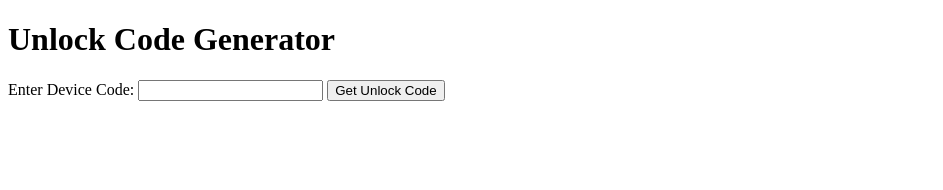
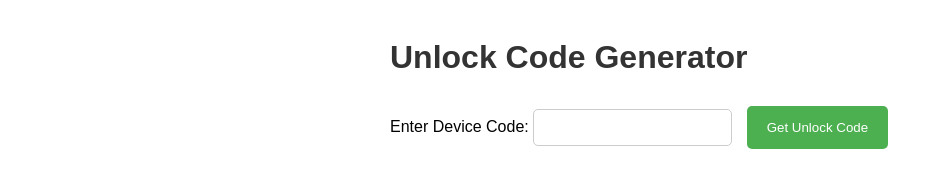
Before and after one commit to mixelpixx/calc, a plain HTML site: page index.html in a window 1280 px wide. Shown: the whole page, without its empty margins (0-943 px from the left). Drawn offline with Linux system fonts and the light colour scheme.

```diff
--- a/index.html
+++ b/index.html
@@ -4,7 +4,7 @@
 <meta charset="UTF-8">
 <meta name="viewport" content="width=device-width, initial-scale=1.0">
 <title>Unlock Code Generator</title>
-<link rel="stylesheet" href="styles.css">
+<link rel="stylesheet" href="style.css">
 </head>
 <body>
 <div class="container">
--- a/script.js
+++ b/script.js
@@ -1,6 +1,5 @@
 // script.js
 const unlockTable = {
-  const unlockTable = {
   "00": [null, "0661", "0348", "9354", "1220", "3214", "6966", "9011", "4636", "4782", "", "", "", ""],
   "01": ["2393", "8220", "5071", "7914", "4588", "5896", "6610", "0160", "0628", "5967", "", "", "", ""],
   "02": ["5879", "5484", "1885", "4404", "7611", "5139", "5060", "2789", "4027", "0720", "", "", "", ""],
@@ -34,7 +33,7 @@ function getUnlockCode(code) {
   const thirdDigit = parseInt(code[2], 10);
 
   // Lookup the unlock code with error handling
-  const possibleCodes = unlockCodeMap[firstTwoDigits];
+  const possibleCodes = unlockTable[firstTwoDigits];
   if (possibleCodes && possibleCodes[thirdDigit]) {
     return possibleCodes[thirdDigit];
   } else {
--- a/style.css
+++ b/style.css
@@ -4,7 +4,8 @@ body {
 
 .container {
   margin: auto;
-  width: 50%;
+  width: 80%;
+  max-width: 500px; /* Ensure it looks good on mobile */
   padding: 10px;
 }
 
@@ -18,8 +19,28 @@ h1 {
 
 #inputCode {
   margin-right: 10px;
+  border: 1px solid #ccc;
+  padding: 10px;
+  border-radius: 5px;
+}
+
+button {
+  border: 1px solid #ccc;
+  padding: 10px;
+  border-radius: 5px;
+  background-color: #4CAF50; /* Green */
+  color: white;
+  padding: 14px 20px;
+  margin: 8px 0;
+  border: none;
+  cursor: pointer;
+}
+
+button:hover {
+  background-color: #45a049;
 }
 
 #result {
   margin-top: 20px;
+  font-weight: bold;
 }
```
Also changed, not shown: 2 other files.
